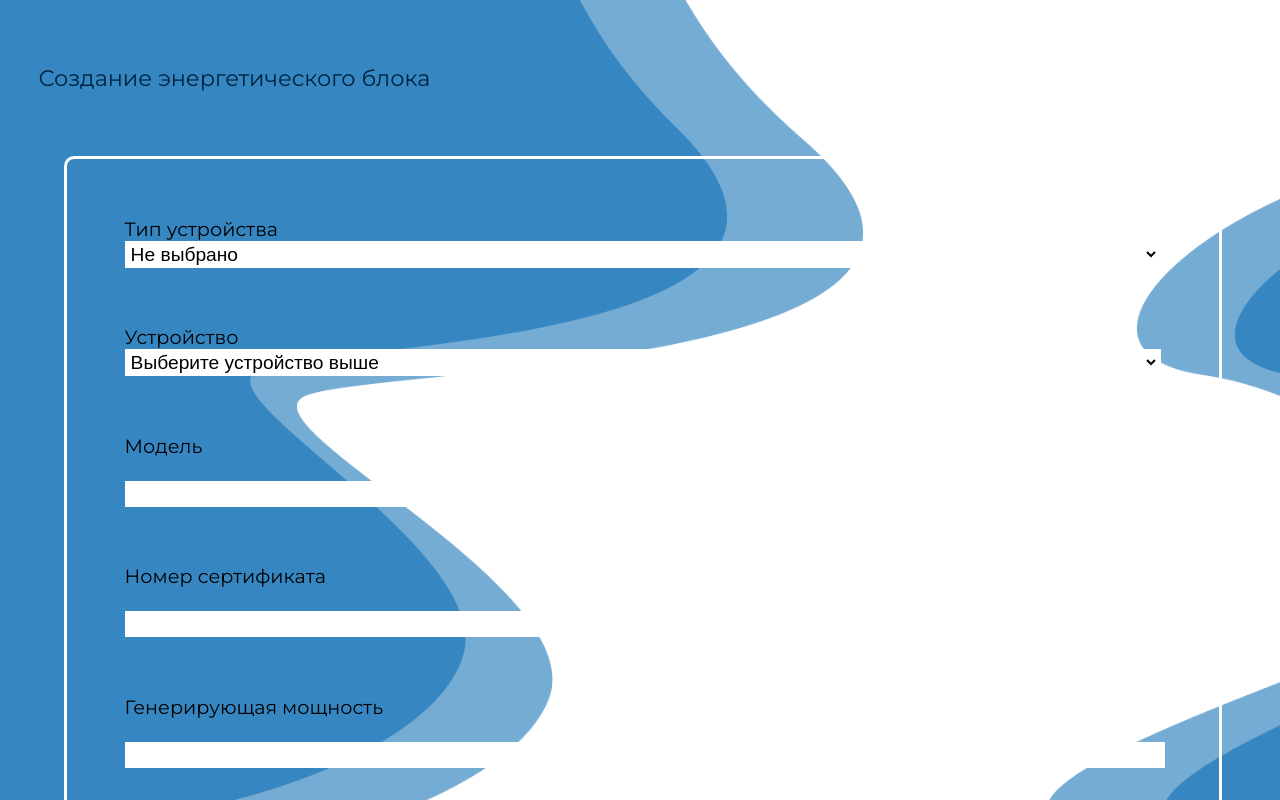
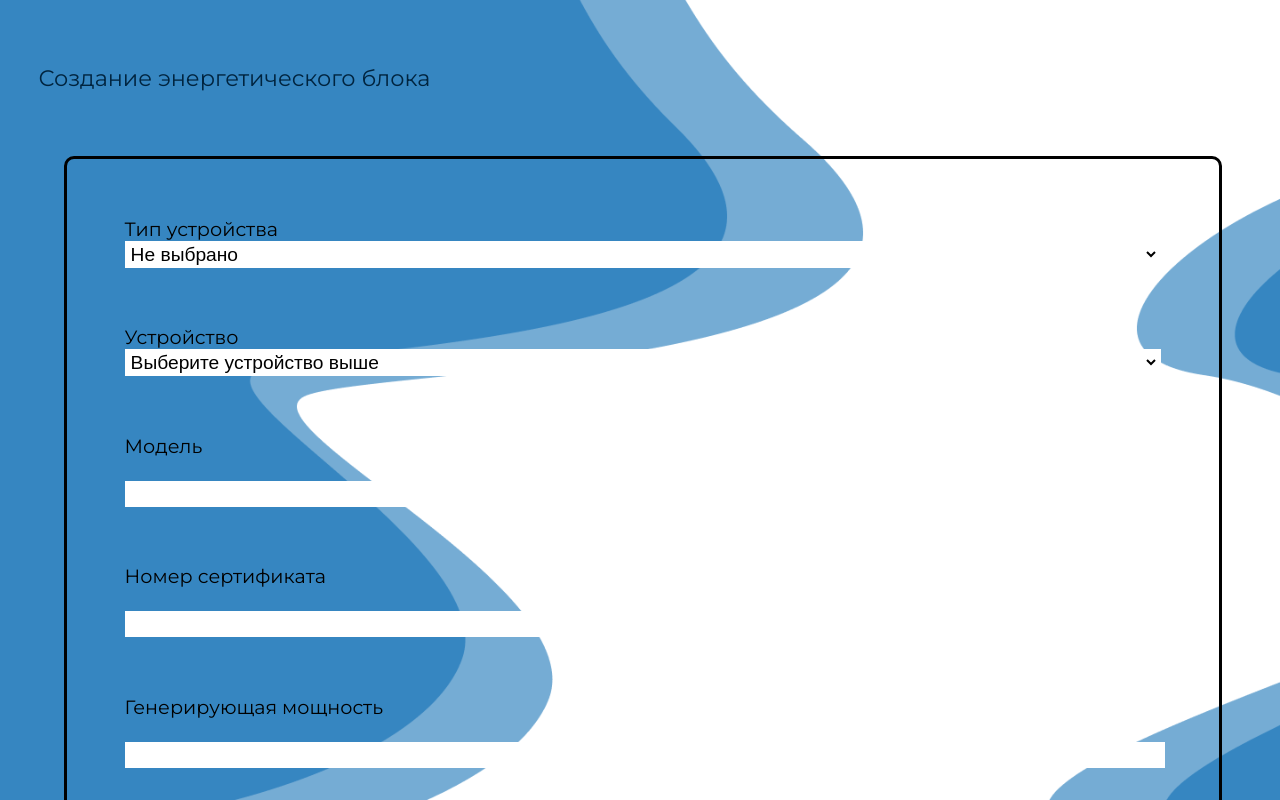
Before and after one commit to ReisG/tinder_equipment, a plain HTML site: page index.html in a window 1280 px wide. Both pictures are taken after a click on the button "Добавить оборудование". Shown: the top 800 px of the page. Drawn offline with Linux system fonts and the light colour scheme.

Commit message:
надеюсь последнее изменение

```diff
--- a/CSS/index.css
+++ b/CSS/index.css
@@ -23,7 +23,7 @@ html{
     height: 720px;
     border-radius: 10px;
     border-style: solid;
-    border-color: #ffffff;
+    border-color: #000000;
     border-width: 3px;
     margin-top: 30px;
     margin-left: 5%;
--- a/index.html
+++ b/index.html
@@ -50,29 +50,36 @@
             // form.setAttribute("id", "form");
             divL.setAttribute("class", "LogIn");
             div.setAttribute("class", "div");
-            selectf.setAttribute("id", "first");
+            selectf.setAttribute("id", "unit_function");
             option0.setAttribute("value", "option0");
             option1.setAttribute("value", "option1");
             option2.setAttribute("value", "option2");
             option3.setAttribute("value", "option3");
             div1.setAttribute("class", "div");
-            selects.setAttribute("id", "second");
+            selects.setAttribute("id", "unit_type");
             optiond.setAttribute("value", "default");
             div2.setAttribute("class", "div");
             input2.setAttribute("type", "text");
+            input2.setAttribute("id", "unit_name");
             div3.setAttribute("class", "div");
             input3.setAttribute("type", "text");
             input3.setAttribute("maxlength", "6");
             input3.setAttribute("minlength", "6");
+            input3.setAttribute("id", "certificatc");
             div4.setAttribute("class", "div");
             input4.setAttribute("type", "text");
+            input4.setAttribute("id", "gen_power");
             div5.setAttribute("class", "div");
             input5.setAttribute("type", "text");
+            input5.setAttribute("id", "battery_capacity");
             div6.setAttribute("class", "div");
             input6.setAttribute("type", "date");
+            input6.setAttribute("id", "installation_date");
             div7.setAttribute("class", "div");
             input7.setAttribute("type", "text");
+            input7.setAttribute("id", "service_life");
             div8.setAttribute("class", "div");
+            select.setAttribute("id", "device_status");
             button.setAttribute("class", "bit");
 
             button.addEventListener("click", function(){
```
